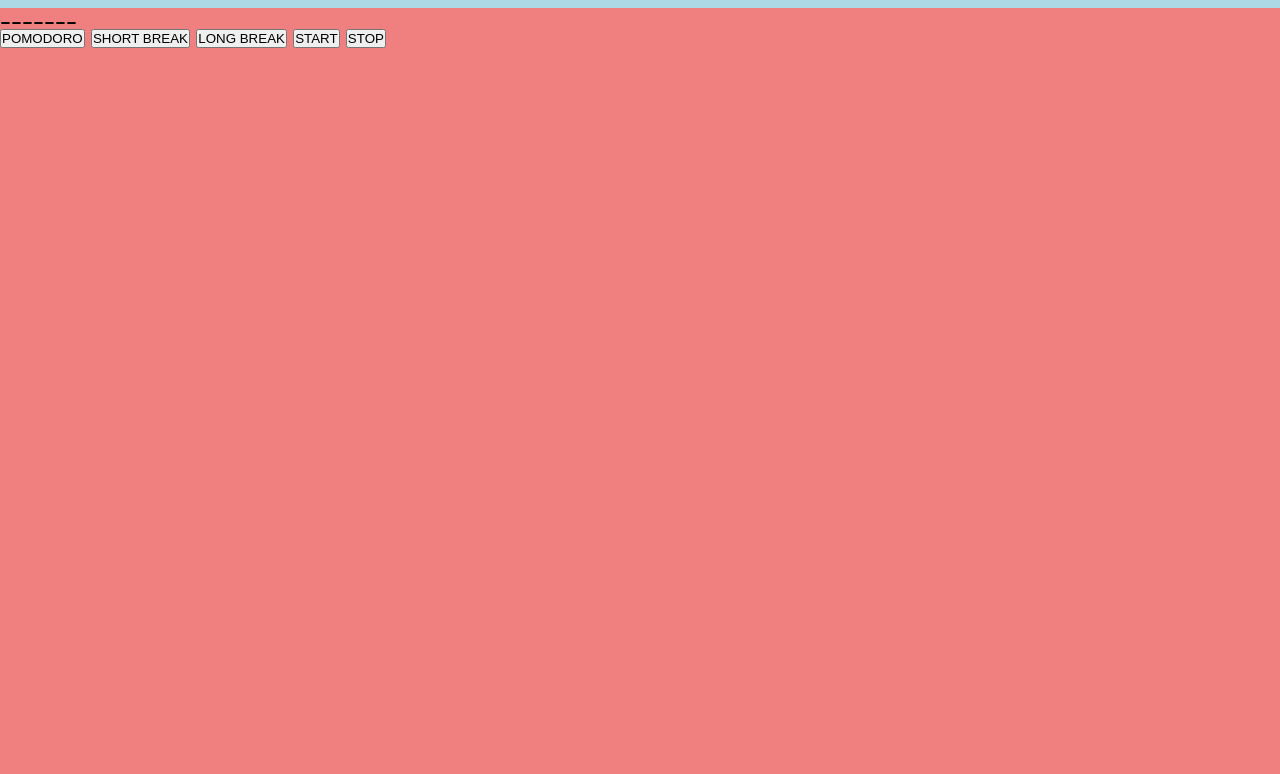
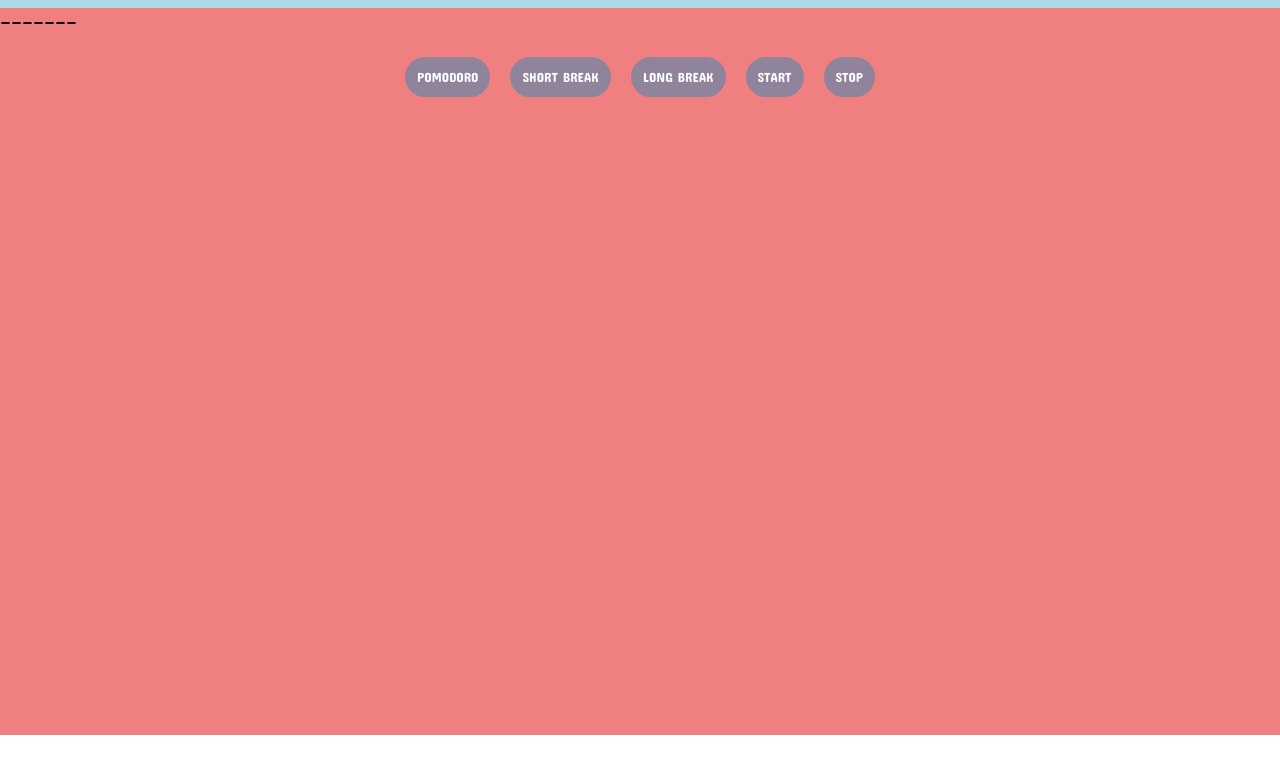
Before and after one commit to laurenrodr/pomodoro, a plain HTML site: page index.html in a window 1280 px wide. Shown: the part 44-818 px from the top of the page. Drawn offline with Linux system fonts and the light colour scheme.

Commit message:
center display timer

```diff
--- a/style.css
+++ b/style.css
@@ -48,5 +48,28 @@ header {
 .main-content {
     background: lightcoral;
     width: 100vw;
-    height: 100vh;
+    height: 90.9vh;
 }
+
+.display-timer {
+    display: flex;
+    justify-content: center;
+}
+
+.timer-buttons {
+    display: flex;
+    padding: 20px;
+    margin: auto;
+    justify-content: center;
+}
+
+.timer-btn {
+    border-radius: 20px;
+    min-width: 50px;
+    background: #8f849c;
+    border: 2px solid #8f849c;
+    padding: 10px;
+    font-family: 'Concert One', cursive;
+    color: #ffffff;
+    margin: 10px;
+}
```
